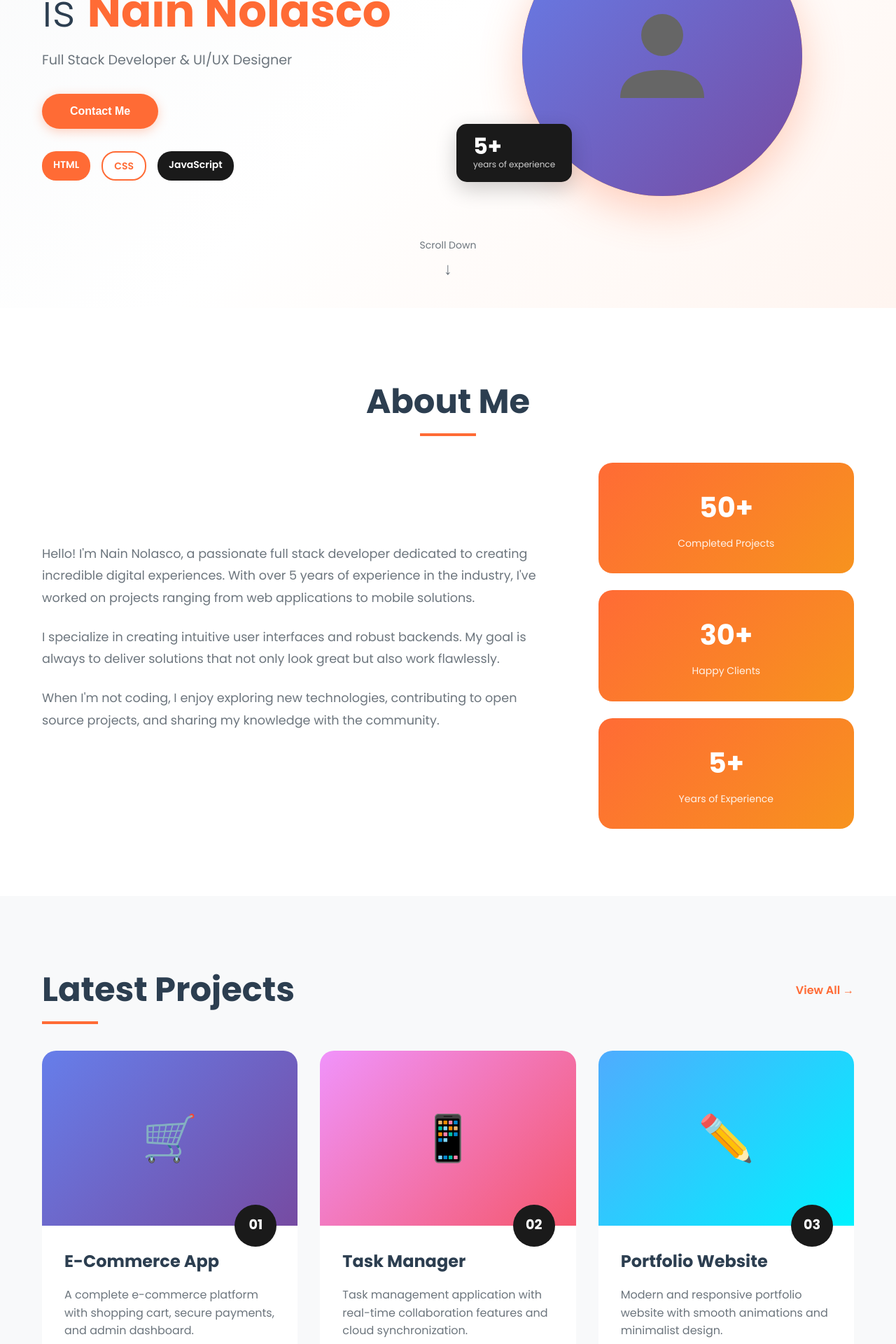
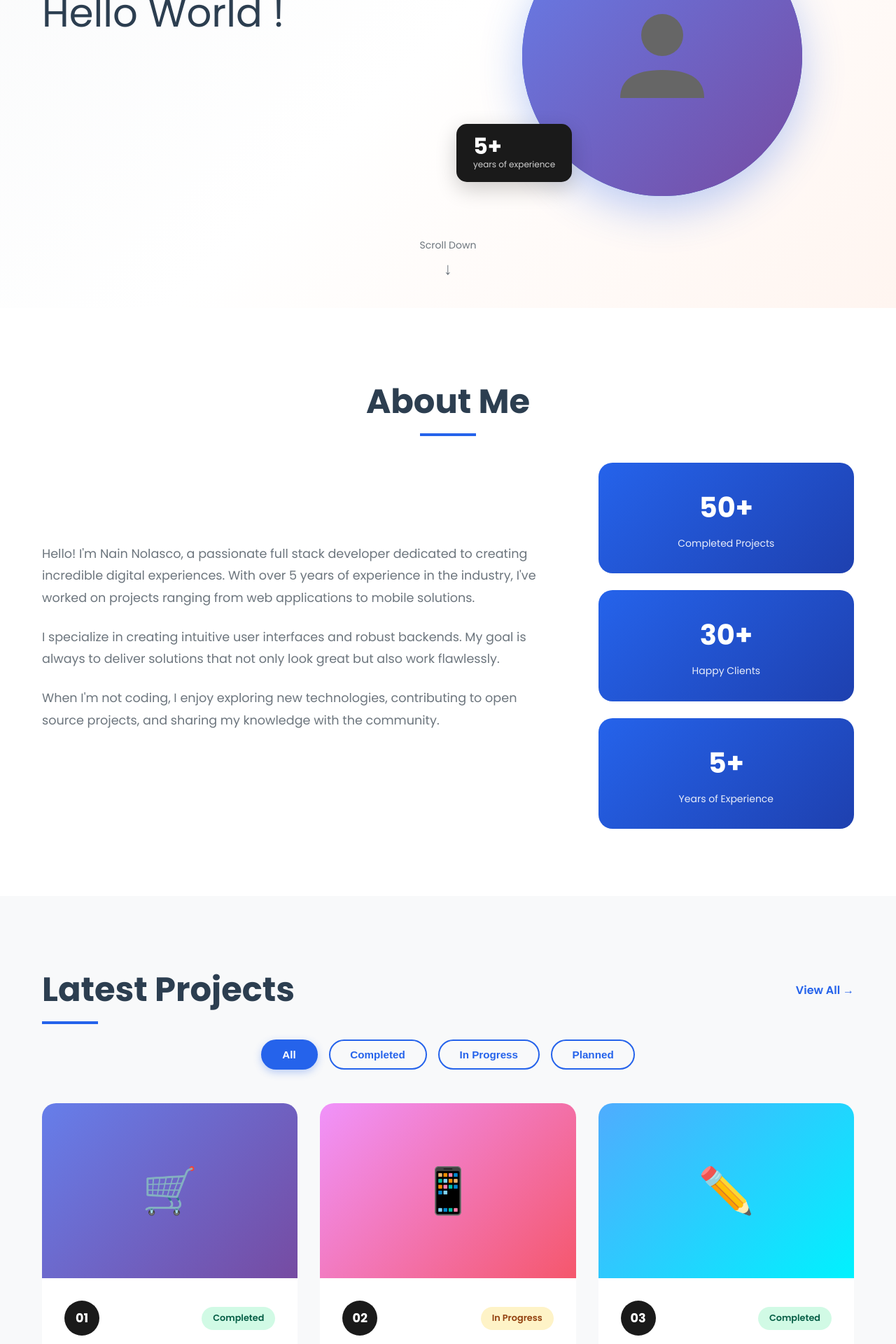
Before and after one commit to nainnolsan/frontend, a React app: page / in a window 1280 px wide. Shown: the part 360-2280 px from the top of the page at 70% size. Built offline with nearby package versions, Linux system fonts and the light colour scheme; the HTML template or start-up script is replaced by a standard one.

Commit message:
Portfolio Done!

```diff
--- a/src/components/About.css
+++ b/src/components/About.css
@@ -77,7 +77,7 @@
 
 .stat-card:hover {
   transform: translateY(-5px);
-  box-shadow: 0 10px 30px rgba(255, 107, 53, 0.3);
+  box-shadow: 0 10px 30px rgba(37, 99, 235, 0.3);
 }
 
 .stat-number {
--- a/src/components/Hero.css
+++ b/src/components/Hero.css
@@ -23,6 +23,60 @@
 
 .text-content {
   animation: fadeInLeft 1s ease;
+  min-height: 400px;
+  display: flex;
+  flex-direction: column;
+  justify-content: center;
+}
+
+.typing-container {
+  min-height: 200px;
+}
+
+.typing-line {
+  font-size: 3.5rem;
+  font-weight: 400;
+  line-height: 1.4;
+  color: var(--text-dark);
+  font-family: 'Poppins', sans-serif;
+}
+
+.cursor {
+  animation: blink 1s infinite;
+  font-weight: 300;
+  color: var(--primary-color);
+}
+
+@keyframes blink {
+  0%, 49% {
+    opacity: 1;
+  }
+  50%, 100% {
+    opacity: 0;
+  }
+}
+
+.title-animation {
+  animation: fadeInUp 0.8s ease;
+}
+
+.title-animation .hero-subtitle,
+.title-animation .cta-button,
+.title-animation .tags {
+  animation: fadeInUp 0.8s ease;
+  animation-delay: 0.2s;
+  animation-fill-mode: both;
+}
+
+@keyframes fadeInUp {
+  from {
+    opacity: 0;
+    transform: translateY(20px);
+  }
+  to {
+    opacity: 1;
+    transform: translateY(0);
+  }
 }
 
 .hero-title {
@@ -54,12 +108,12 @@
   border-radius: 50px;
   cursor: pointer;
   transition: all 0.3s ease;
-  box-shadow: 0 4px 15px rgba(255, 107, 53, 0.3);
+  box-shadow: 0 4px 15px rgba(37, 99, 235, 0.3);
 }
 
 .cta-button:hover {
   transform: translateY(-3px);
-  box-shadow: 0 6px 20px rgba(255, 107, 53, 0.4);
+  box-shadow: 0 6px 20px rgba(37, 99, 235, 0.4);
 }
 
 .tags {
@@ -76,7 +130,7 @@
 }
 
 .tag-html {
-  background: #ff6b35;
+  background: var(--primary-color);
   color: var(--white);
 }
 
@@ -112,7 +166,7 @@
   align-items: center;
   position: relative;
   overflow: hidden;
-  box-shadow: 0 20px 60px rgba(255, 107, 53, 0.3);
+  box-shadow: 0 20px 60px rgba(37, 99, 235, 0.3);
 }
 
 .profile-placeholder {
@@ -212,6 +266,11 @@
     font-size: 3rem;
   }
 
+  .typing-line {
+    font-size: 2.5rem;
+    text-align: center;
+  }
+
   .image-circle {
     width: 300px;
     height: 300px;
@@ -227,6 +286,10 @@
     font-size: 2.5rem;
   }
 
+  .typing-line {
+    font-size: 1.8rem;
+  }
+
   .image-circle {
     width: 250px;
     height: 250px;
--- a/src/components/Hero.tsx
+++ b/src/components/Hero.tsx
@@ -1,6 +1,122 @@
+import { useState, useEffect } from 'react';
 import './Hero.css';
 
 const Hero = () => {
+  const [line1, setLine1] = useState('');
+  const [line2, setLine2] = useState('');
+  const [showTitle, setShowTitle] = useState(false);
+  const [showCursor, setShowCursor] = useState(true);
+  const [cursorLine, setCursorLine] = useState(1);
+
+  useEffect(() => {
+    let timeoutId: number;
+    let line1Value = '';
+    let line2Value = '';
+
+    const runAnimation = async () => {
+      // Step 1: Write "HELLO WORLD"
+      line1Value = await typeText('HELLO WORLD', setLine1, line1Value, 100);
+      await wait(800);
+
+      // Step 2: Delete and write "Helloworld" (no space)
+      line1Value = await deleteAndType('HELLO WORLD', 'Helloworld', setLine1, 50, 100);
+      await wait(800);
+
+      // Step 3: Go back and add space -> "Hello world"
+      line1Value = await deleteAndType('Helloworld', 'Hello world', setLine1, 50, 100);
+      await wait(800);
+
+      // Step 4: Fix capitalization and add "!" -> "Hello World !"
+      line1Value = await deleteAndType('Hello world', 'Hello World !', setLine1, 50, 100);
+      await wait(1000);
+
+      // Step 5: Move to line 2 and write "My name is Nain Nolasco"
+      setCursorLine(2);
+      await wait(300);
+      line2Value = await typeText('My name is ', setLine2, line2Value, 80);
+      line2Value = await typeText('My name is Nain Nolasco', setLine2, line2Value, 80);
+      await wait(800);
+
+      // Hide cursor and show final title
+      setShowCursor(false);
+      await wait(500);
+      setShowTitle(true);
+    };
+
+    const typeText = (
+      fullText: string,
+      setter: React.Dispatch<React.SetStateAction<string>>,
+      currentValue: string,
+      speed: number
+    ): Promise<string> => {
+      return new Promise((resolve) => {
+        let currentIndex = currentValue.length;
+        const interval = setInterval(() => {
+          if (currentIndex < fullText.length) {
+            const newText = fullText.substring(0, currentIndex + 1);
+            setter(newText);
+            currentIndex++;
+          } else {
+            clearInterval(interval);
+            resolve(fullText);
+          }
+        }, speed);
+      });
+    };
+
+    const deleteAndType = (
+      oldText: string,
+      newText: string,
+      setter: React.Dispatch<React.SetStateAction<string>>,
+      deleteSpeed: number,
+      typeSpeed: number
+    ): Promise<string> => {
+      return new Promise((resolve) => {
+        // Find common prefix
+        let commonLength = 0;
+        for (let i = 0; i < Math.min(oldText.length, newText.length); i++) {
+          if (oldText[i].toLowerCase() === newText[i].toLowerCase()) {
+            commonLength++;
+          } else {
+            break;
+          }
+        }
+
+        let currentLength = oldText.length;
+
+        // Delete from end to common point
+        const deleteInterval = setInterval(() => {
+          if (currentLength > commonLength) {
+            setter(oldText.substring(0, currentLength - 1));
+            currentLength--;
+          } else {
+            clearInterval(deleteInterval);
+
+            // Now type the new part
+            let newIndex = commonLength;
+            const typeInterval = setInterval(() => {
+              if (newIndex < newText.length) {
+                setter(newText.substring(0, newIndex + 1));
+                newIndex++;
+              } else {
+                clearInterval(typeInterval);
+                resolve(newText);
+              }
+            }, typeSpeed);
+          }
+        }, deleteSpeed);
+      });
+    };
+
+    const wait = (ms: number) => new Promise<void>(resolve => {
+      timeoutId = setTimeout(resolve, ms);
+    });
+
+    runAnimation();
+
+    return () => clearTimeout(timeoutId);
+  }, []);
+
   const handleContactClick = () => {
     const contactSection = document.querySelector('#contact');
     if (contactSection) {
@@ -13,6 +129,23 @@ const Hero = () => {
       <div className="hero-container">
         <div className="hero-content">
           <div className="text-content">
+            {!showTitle && (
+              <div className="typing-container">
+                <div className="typing-line">
+                  {line1}
+                  {cursorLine === 1 && showCursor && <span className="cursor">|</span>}
+                </div>
+                {line2 && (
+                  <div className="typing-line">
+                    {line2}
+                    {cursorLine === 2 && showCursor && <span className="cursor">|</span>}
+                  </div>
+                )}
+              </div>
+            )}
+
+            {showTitle && (
+              <div className="title-animation">
                 <h1 className="hero-title">
                   My name<br />
                   is <span className="highlight">Nain Nolasco</span>
@@ -27,6 +160,8 @@ const Hero = () => {
                   <span className="tag tag-css">CSS</span>
                   <span className="tag tag-js">JavaScript</span>
                 </div>
+              </div>
+            )}
           </div>
 
           <div className="hero-image">
--- a/src/components/Projects.css
+++ b/src/components/Projects.css
@@ -7,7 +7,7 @@
   display: flex;
   justify-content: space-between;
   align-items: center;
-  margin-bottom: 3rem;
+  margin-bottom: 2rem;
 }
 
 .section-header .section-title {
@@ -29,6 +29,39 @@
 
 .view-all:hover {
   transform: translateX(5px);
+}
+
+.projects-filters {
+  display: flex;
+  justify-content: center;
+  gap: 1rem;
+  margin-bottom: 3rem;
+  flex-wrap: wrap;
+}
+
+.filter-btn {
+  padding: 0.7rem 1.8rem;
+  border: 2px solid var(--primary-color);
+  background: transparent;
+  color: var(--primary-color);
+  border-radius: 25px;
+  font-weight: 600;
+  cursor: pointer;
+  transition: all 0.3s ease;
+  font-size: 0.95rem;
+}
+
+.filter-btn:hover {
+  background: var(--primary-color);
+  color: var(--white);
+  transform: translateY(-2px);
+  box-shadow: 0 4px 12px rgba(37, 99, 235, 0.3);
+}
+
+.filter-btn.active {
+  background: var(--primary-color);
+  color: var(--white);
+  box-shadow: 0 4px 12px rgba(37, 99, 235, 0.3);
 }
 
 .projects-grid {
@@ -73,20 +106,47 @@
   position: relative;
 }
 
+.project-header {
+  display: flex;
+  justify-content: space-between;
+  align-items: center;
+  margin-bottom: 1rem;
+}
+
 .project-number {
-  position: absolute;
-  top: -30px;
-  right: 30px;
   background: var(--dark-bg);
   color: var(--white);
-  width: 60px;
-  height: 60px;
+  width: 50px;
+  height: 50px;
   border-radius: 50%;
   display: flex;
   justify-content: center;
   align-items: center;
   font-weight: 700;
-  font-size: 1.2rem;
+  font-size: 1.1rem;
+}
+
+.project-status {
+  padding: 0.4rem 1rem;
+  border-radius: 20px;
+  font-size: 0.8rem;
+  font-weight: 600;
+  white-space: nowrap;
+}
+
+.status-completed {
+  background-color: #d1fae5;
+  color: #065f46;
+}
+
+.status-progress {
+  background-color: #fef3c7;
+  color: #92400e;
+}
+
+.status-planned {
+  background-color: #dbeafe;
+  color: #1e40af;
 }
 
 .project-title {
@@ -116,6 +176,13 @@
   font-weight: 500;
 }
 
+.no-projects {
+  text-align: center;
+  padding: 3rem;
+  color: var(--text-light);
+  font-size: 1.1rem;
+}
+
 @media (max-width: 968px) {
   .section-header {
     flex-direction: column;
@@ -127,6 +194,15 @@
     left: 50%;
     transform: translateX(-50%);
   }
+
+  .projects-filters {
+    gap: 0.5rem;
+  }
+
+  .filter-btn {
+    padding: 0.6rem 1.3rem;
+    font-size: 0.9rem;
+  }
 }
 
 @media (max-width: 640px) {
--- a/src/components/Projects.tsx
+++ b/src/components/Projects.tsx
@@ -1,3 +1,4 @@
+import { useState } from 'react';
 import './Projects.css';
 
 interface Project {
@@ -7,9 +8,12 @@ interface Project {
   technologies: string[];
   icon: string;
   gradient: string;
+  status: 'Completed' | 'In Progress' | 'Planned';
 }
 
 const Projects = () => {
+  const [filter, setFilter] = useState<string>('All');
+
   const projects: Project[] = [
     {
       id: 1,
@@ -17,7 +21,8 @@ const Projects = () => {
       description: "A complete e-commerce platform with shopping cart, secure payments, and admin dashboard.",
       technologies: ["React", "Node.js", "MongoDB"],
       icon: "🛒",
-      gradient: "linear-gradient(135deg, #667eea 0%, #764ba2 100%)"
+      gradient: "linear-gradient(135deg, #667eea 0%, #764ba2 100%)",
+      status: "Completed"
     },
     {
       id: 2,
@@ -25,7 +30,8 @@ const Projects = () => {
       description: "Task management application with real-time collaboration features and cloud synchronization.",
       technologies: ["Vue.js", "Firebase", "Tailwind"],
       icon: "📱",
-      gradient: "linear-gradient(135deg, #f093fb 0%, #f5576c 100%)"
+      gradient: "linear-gradient(135deg, #f093fb 0%, #f5576c 100%)",
+      status: "In Progress"
     },
     {
       id: 3,
@@ -33,7 +39,8 @@ const Projects = () => {
       description: "Modern and responsive portfolio website with smooth animations and minimalist design.",
       technologies: ["HTML", "CSS", "JavaScript"],
       icon: "✏️",
-      gradient: "linear-gradient(135deg, #4facfe 0%, #00f2fe 100%)"
+      gradient: "linear-gradient(135deg, #4facfe 0%, #00f2fe 100%)",
+      status: "Completed"
     },
     {
       id: 4,
@@ -41,7 +48,8 @@ const Projects = () => {
       description: "Analytics panel with interactive visualizations and real-time reports for decision making.",
       technologies: ["Angular", "D3.js", "Python"],
       icon: "📊",
-      gradient: "linear-gradient(135deg, #fa709a 0%, #fee140 100%)"
+      gradient: "linear-gradient(135deg, #fa709a 0%, #fee140 100%)",
+      status: "In Progress"
     },
     {
       id: 5,
@@ -49,7 +57,8 @@ const Projects = () => {
       description: "Multiplayer gaming platform with live chat, rankings, and achievement system.",
       technologies: ["WebSocket", "Express", "Redis"],
       icon: "🎮",
-      gradient: "linear-gradient(135deg, #30cfd0 0%, #330867 100%)"
+      gradient: "linear-gradient(135deg, #30cfd0 0%, #330867 100%)",
+      status: "Planned"
     },
     {
       id: 6,
@@ -57,9 +66,25 @@ const Projects = () => {
       description: "Health tracking application with wearable integration and personalized recommendations.",
       technologies: ["React Native", "GraphQL", "AWS"],
       icon: "🏥",
-      gradient: "linear-gradient(135deg, #a8edea 0%, #fed6e3 100%)"
+      gradient: "linear-gradient(135deg, #a8edea 0%, #fed6e3 100%)",
+      status: "Planned"
     }
   ];
+
+  const categories = ['All', 'Completed', 'In Progress', 'Planned'];
+
+  const filteredProjects = filter === 'All'
+    ? projects
+    : projects.filter(project => project.status === filter);
+
+  const getStatusClass = (status: string) => {
+    switch(status) {
+      case 'Completed': return 'status-completed';
+      case 'In Progress': return 'status-progress';
+      case 'Planned': return 'status-planned';
+      default: return '';
+    }
+  };
 
   return (
     <section id="projects" className="projects">
@@ -69,8 +94,20 @@ const Projects = () => {
           <a href="#" className="view-all">View All →</a>
         </div>
 
+        <div className="projects-filters">
+          {categories.map((category) => (
+            <button
+              key={category}
+              className={`filter-btn ${filter === category ? 'active' : ''}`}
+              onClick={() => setFilter(category)}
+            >
+              {category}
+            </button>
+          ))}
+        </div>
+
         <div className="projects-grid">
-          {projects.map((project) => (
+          {filteredProjects.map((project) => (
             <div key={project.id} className="project-card">
               <div className="project-image">
                 <div
@@ -81,8 +118,13 @@ const Projects = () => {
                 </div>
               </div>
               <div className="project-content">
-                <div className="project-number">
-                  {project.id.toString().padStart(2, '0')}
+                <div className="project-header">
+                  <div className="project-number">
+                    {project.id.toString().padStart(2, '0')}
+                  </div>
+                  <span className={`project-status ${getStatusClass(project.status)}`}>
+                    {project.status}
+                  </span>
                 </div>
                 <h3 className="project-title">{project.title}</h3>
                 <p className="project-description">{project.description}</p>
@@ -95,6 +137,12 @@ const Projects = () => {
             </div>
           ))}
         </div>
+
+        {filteredProjects.length === 0 && (
+          <div className="no-projects">
+            <p>No projects found in this category</p>
+          </div>
+        )}
       </div>
     </section>
   );
--- a/src/index.css
+++ b/src/index.css
@@ -7,8 +7,8 @@
 }
 
 :root {
-  --primary-color: #ff6b35;
-  --secondary-color: #f7931e;
+  --primary-color: #2563eb;
+  --secondary-color: #1e40af;
   --dark-bg: #1a1a1a;
   --light-bg: #f8f9fa;
   --text-dark: #2c3e50;
```
Also changed, not shown: 1 other file (tests, documents, lock files or other folders). Lines whose indentation alone changed are shown as unchanged.
